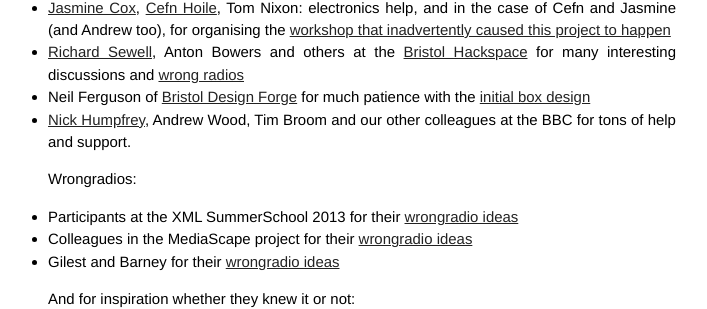
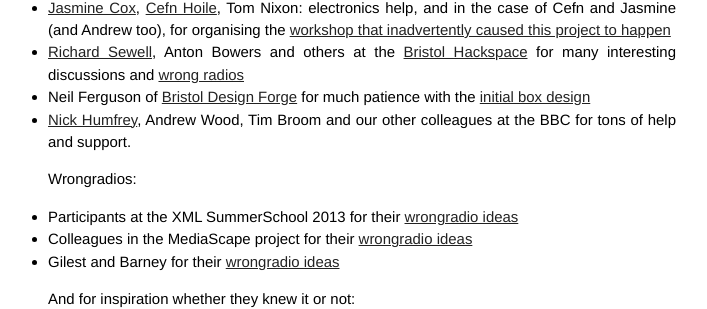
Before and after one commit to radiodan/radiodan.github.io, a Jekyll site: the page built from about/index.md, in a window 1280 px wide. Shown: the part 1137-1446 px from the top of the page, without its empty margins (278-985 px from the left). Built offline with Jekyll 4.4.1, drawn with Linux system fonts in a browser that asks for light colours; Markdown is read by kramdown in place of the engine named in the settings; comment, search, counter and statistics services are not loaded.

Commit message:
Speeling

```diff
--- a/about/index.md
+++ b/about/index.md
@@ -43,7 +43,7 @@ not limited to:
 * [Jasmine Cox](http://www.jasminecox.co.uk), [Cefn Hoile](http://cefn.com), Tom Nixon: electronics help, and in the case of Cefn and Jasmine (and Andrew too), for organising the [workshop that inadvertently caused this project to happen](http://planb.nicecupoftea.org/2013/04/16/archers-avoider/)
 * [Richard Sewell](http://jarkman.co.uk), Anton Bowers and others at the [Bristol Hackspace](http://bristol.hackspace.org.uk) for many interesting discussions and [wrong radios](http://www.flickr.com/photos/nicecupoftea/9158910612/in/set-72157634373882934)
 * Neil Ferguson of [Bristol Design Forge](http://www.bristoldesignforge.co.uk/) for much patience with the [initial box design](https://github.com/radiodan/project/blob/master/docs/box_design.markdown)
-* [Nick Humpfrey](http://www.aelius.com/njh/), Andrew Wood, Tim Broom and our other colleagues at the BBC for tons of help and support.
+* [Nick Humfrey](http://www.aelius.com/njh/), Andrew Wood, Tim Broom and our other colleagues at the BBC for tons of help and support.
 
 Wrongradios:
 
```
